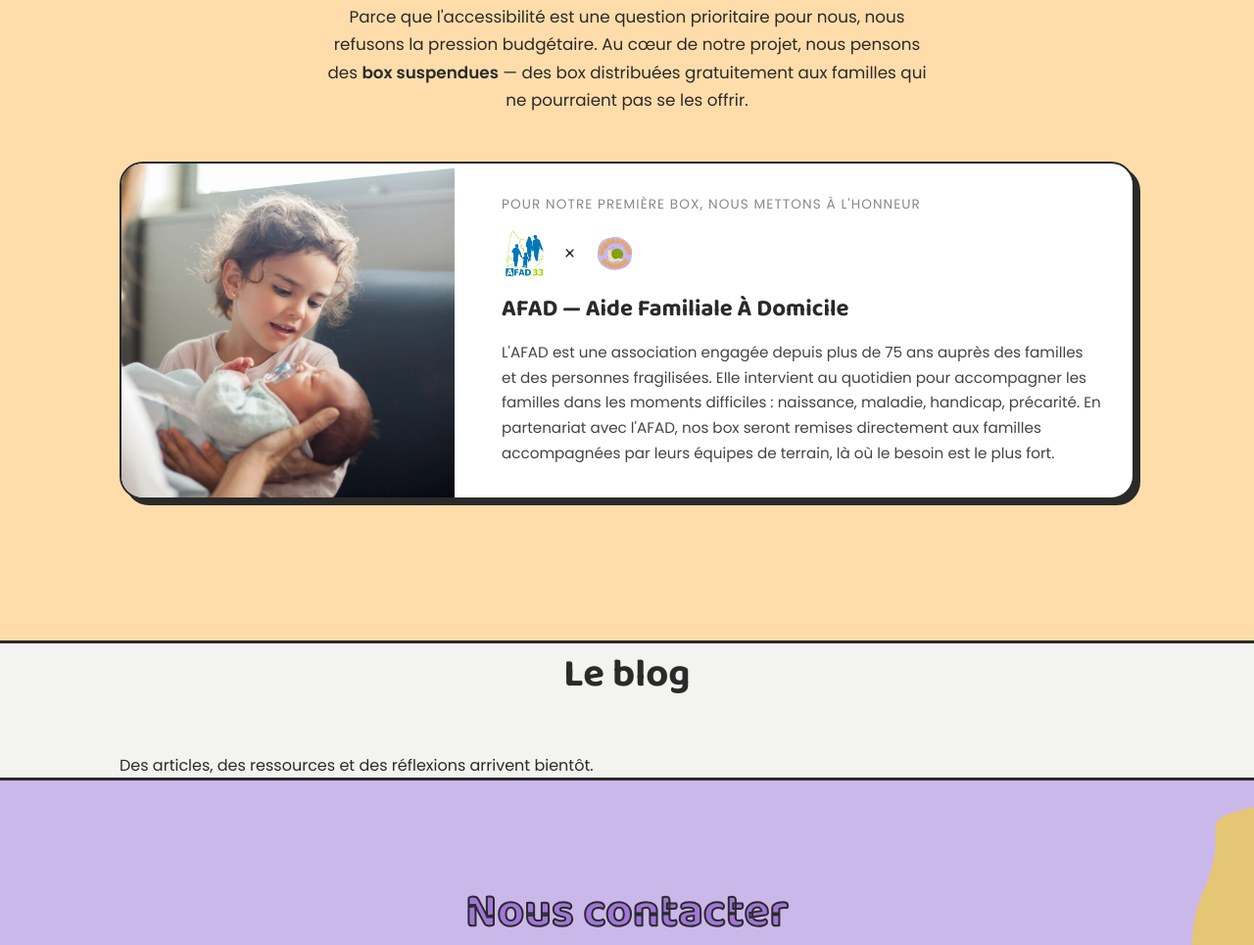
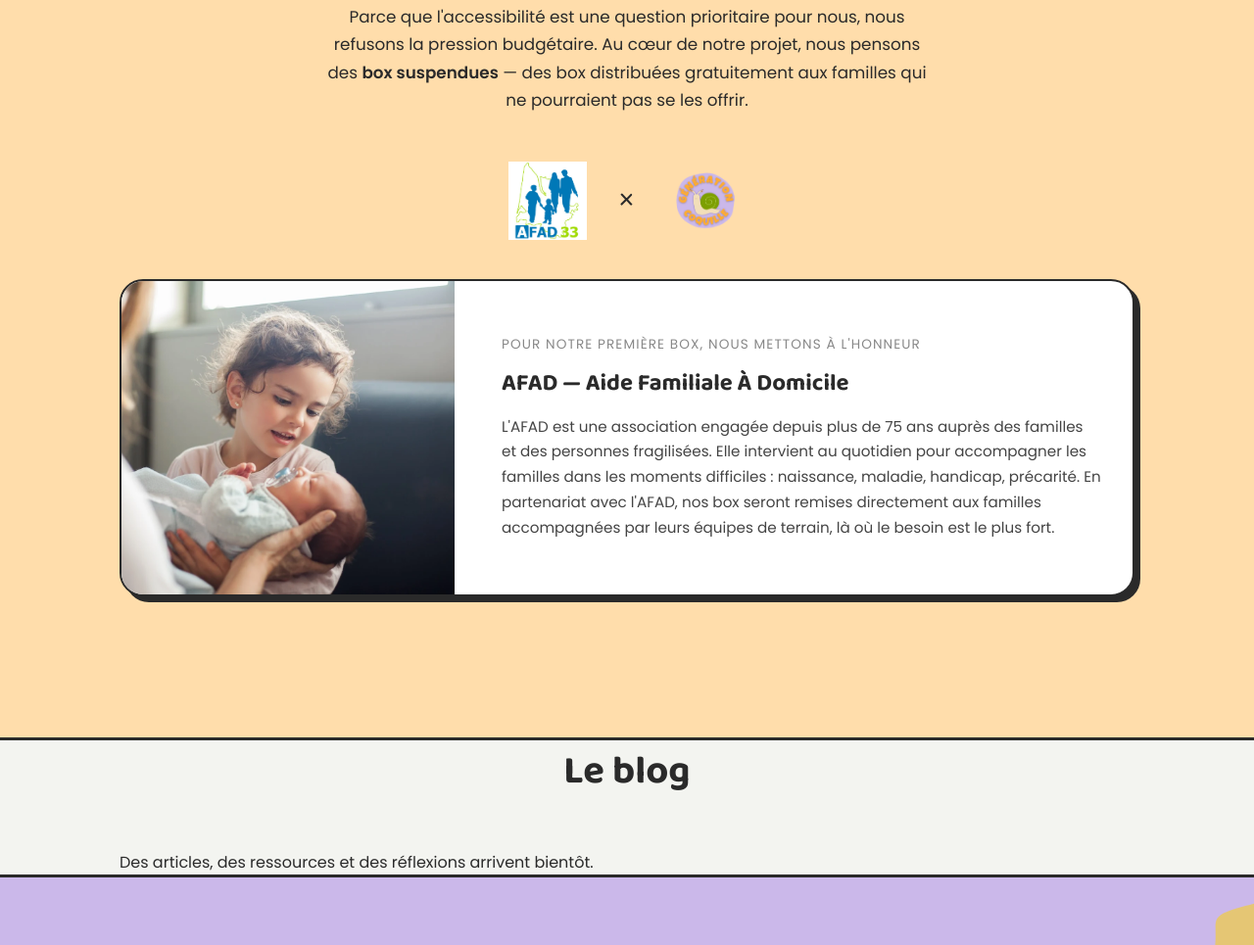
Before and after one commit to Pierre-Vidal/generationCoquille, a plain HTML site: page index.html in a window 1280 px wide. Shown: the part 3954-4919 px from the top of the page at 98% size. Drawn offline with nearby package versions, Linux system fonts and the light colour scheme.

Commit message:
Logos AFAD × GC déplacés avant le bloc, taille augmentée à 80px
Co-Authored-By: Claude Sonnet 4.6 <noreply@anthropic.com>

```diff
--- a/index.html
+++ b/index.html
@@ -285,6 +285,13 @@
         <h2 class="section-title">Box suspendues</h2>
         <p class="section-intro">Parce que l'accessibilité est une question prioritaire pour nous, nous refusons la pression budgétaire. Au cœur de notre projet, nous pensons des <strong>box suspendues</strong> — des box distribuées gratuitement aux familles qui ne pourraient pas se les offrir.</p>
 
+        <!-- Logos partenariat -->
+        <div class="suspended-logos">
+          <img src="assets/afad/logo.jpg" alt="AFAD" class="suspended-logo-afad" />
+          <span class="suspended-logos-x">×</span>
+          <img src="assets/logo.png" alt="Génération Coquille" class="suspended-logo-gc" />
+        </div>
+
         <!-- Partenaire spotlight -->
         <div class="suspended-spotlight">
           <div class="suspended-photo">
@@ -292,11 +299,6 @@
           </div>
           <div class="suspended-text">
             <p class="suspended-label">Pour notre première box, nous mettons à l'honneur</p>
-            <div class="suspended-logos">
-              <img src="assets/afad/logo.jpg" alt="AFAD" class="suspended-logo-afad" />
-              <span class="suspended-logos-x">×</span>
-              <img src="assets/logo.png" alt="Génération Coquille" class="suspended-logo-gc" />
-            </div>
             <h3 class="suspended-partner-name">AFAD — Aide Familiale À Domicile</h3>
             <p class="suspended-partner-desc">L'AFAD est une association engagée depuis plus de 75 ans auprès des familles et des personnes fragilisées. Elle intervient au quotidien pour accompagner les familles dans les moments difficiles : naissance, maladie, handicap, précarité. En partenariat avec l'AFAD, nos box seront remises directement aux familles accompagnées par leurs équipes de terrain, là où le besoin est le plus fort.</p>
           </div>
--- a/style.css
+++ b/style.css
@@ -857,25 +857,26 @@ a { text-decoration: none; color: inherit; }
 .suspended-logos {
   display: flex;
   align-items: center;
-  gap: 1rem;
-  margin-bottom: 1.2rem;
+  justify-content: center;
+  gap: 2rem;
+  margin-bottom: 2.5rem;
 }
 
 .suspended-logo-afad {
-  height: 48px;
+  height: 80px;
   width: auto;
   object-fit: contain;
 }
 
 .suspended-logo-gc {
-  height: 48px;
+  height: 80px;
   width: auto;
   object-fit: contain;
 }
 
 .suspended-logos-x {
   font-family: var(--font-h2);
-  font-size: 1.4rem;
+  font-size: 2rem;
   color: var(--dark);
   line-height: 1;
 }
```
